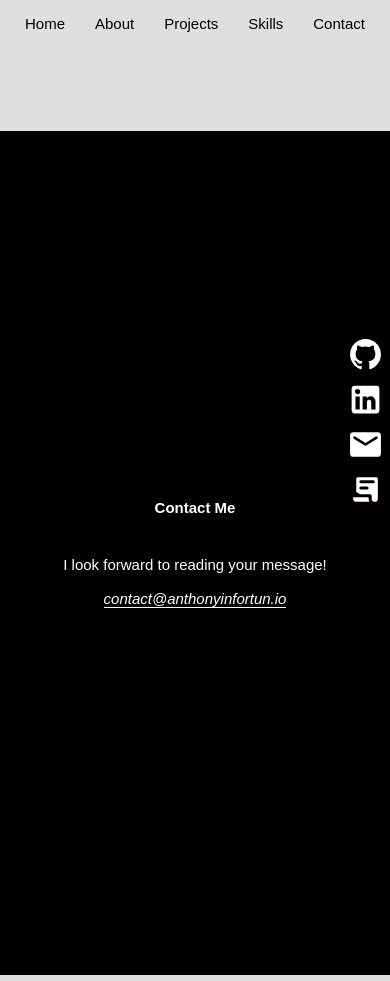
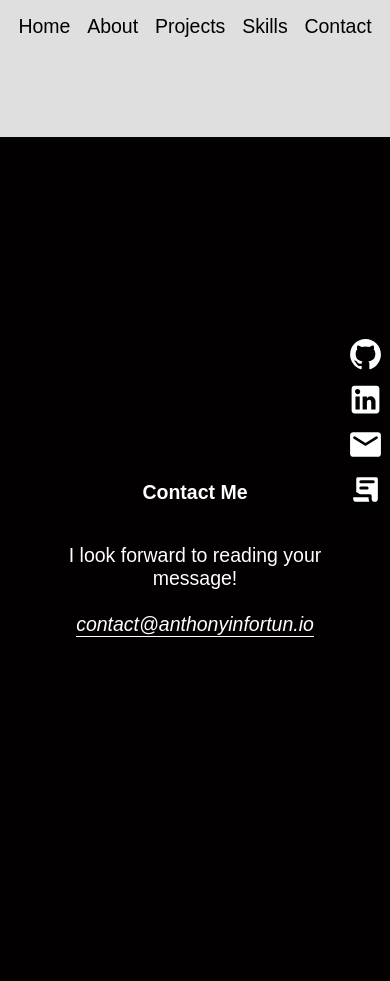
Before and after one commit to AnthonyGleason/Portfolio-Site, a React (Create React App) app: page /projects in a window 390 px wide. Built offline with nearby package versions, Linux system fonts and the light colour scheme; a web font is replaced by a local one.

Commit message:
fix font sizes on mobile

```diff
--- a/src/styles/about.css
+++ b/src/styles/about.css
@@ -4,6 +4,7 @@
   justify-content: space-around;
   margin-top: 10vh;
   margin-bottom: 10vh;
+  min-height: 80vh;
 }
 .about-content{
   background-color: var(--color-b);
@@ -13,14 +14,15 @@
   text-align: center;
   width: 60%;
   padding: 20px;
-  font-size: clamp(15px, 4vw, 40px);
+  font-size: clamp(15px, 5.5vw, 40px);
 }
 .about-title{
   display: flex;
   justify-content: center;
   align-items: center;
-  font-size: clamp(15px, 3.5vw, 30px);
+  font-size: clamp(15px, 5.5vw, 30px);
   padding: 20px;
+  text-align: center;
 }
 .em{
   color: var(--color-a);
--- a/src/styles/footer.css
+++ b/src/styles/footer.css
@@ -10,7 +10,7 @@
   display: flex;
   justify-content: center;
   align-items: center;
-  font-size: clamp(15px, 3.5vw, 30px);
+  font-size: clamp(15px, 5vw, 30px);
   padding: 20px;
   color: white;
 }
@@ -18,10 +18,13 @@
   display: flex;
   justify-content: center;
   align-items: center;
-  font-size: clamp(15px, 3.5vw, 30px);
+  font-size: clamp(15px, 5vw, 30px);
   padding: 20px;
   flex-direction: column;
   color: white;
+  margin-left: 10%;
+  margin-right: 10%;
+  text-align: center;
 }
 .mail{
   text-decoration: none;
--- a/src/styles/intro.css
+++ b/src/styles/intro.css
@@ -13,10 +13,11 @@
   margin: 20px;
   margin-top: 10vh;
   margin-bottom: 10vh;
+  min-height: 80vh;
 }
 .intro-content{
   display: flex;
   flex-direction: column;
   gap: 10px;
-  font-size: clamp(12px, 3vw, 35px);
+  font-size: clamp(12px, 4.5vw, 35px);
 }
--- a/src/styles/nav.css
+++ b/src/styles/nav.css
@@ -5,7 +5,7 @@
   padding: 10px;
 }
 .nav li{
-  font-size: clamp(15px, 3.5vw, 30px);
+  font-size: clamp(15px, 5vw, 30px);
   padding: 5px;
   cursor: pointer;
 }
--- a/src/styles/projects.css
+++ b/src/styles/projects.css
@@ -8,7 +8,7 @@
   display: flex;
   justify-content: center;
   align-items: center;
-  font-size: clamp(15px, 3.5vw, 30px);
+  font-size: clamp(15px, 5.5vw, 30px);
   padding: 20px;
 }
 .projects-slideshow{
@@ -40,7 +40,7 @@
   border-radius: 5px;
   width: max-content;
   margin: 3px;
-  font-size: clamp(12px, 2.5vw, 22px);
+  font-size: clamp(12px, 5vw, 22px);
 }
 .slide-link{
   background-color: var(--color-b);
@@ -49,7 +49,7 @@
   width: max-content;
   border-radius: 5px;
   margin: 3px;
-  font-size: clamp(12px, 2.5vw, 22px);
+  font-size: clamp(12px, 4.5vw, 22px);
 }
 .view-more{
   align-self: center;
@@ -59,7 +59,7 @@
   border: 0;
   border-radius: 5px;
   padding: 15px;
-  font-size: clamp(12px, 3vw, 25px);
+  font-size: clamp(12px, 5vw, 25px);
 }
 .view-more:hover{
   background-color: rgb(80, 80, 80);
--- a/src/styles/skills.css
+++ b/src/styles/skills.css
@@ -11,7 +11,7 @@
   display: flex;
   justify-content: center;
   align-items: center;
-  font-size: clamp(15px, 3.5vw, 30px);
+  font-size: clamp(15px, 5.5vw, 30px);
   padding: 10px;
 }
 .skills-container li{
```
